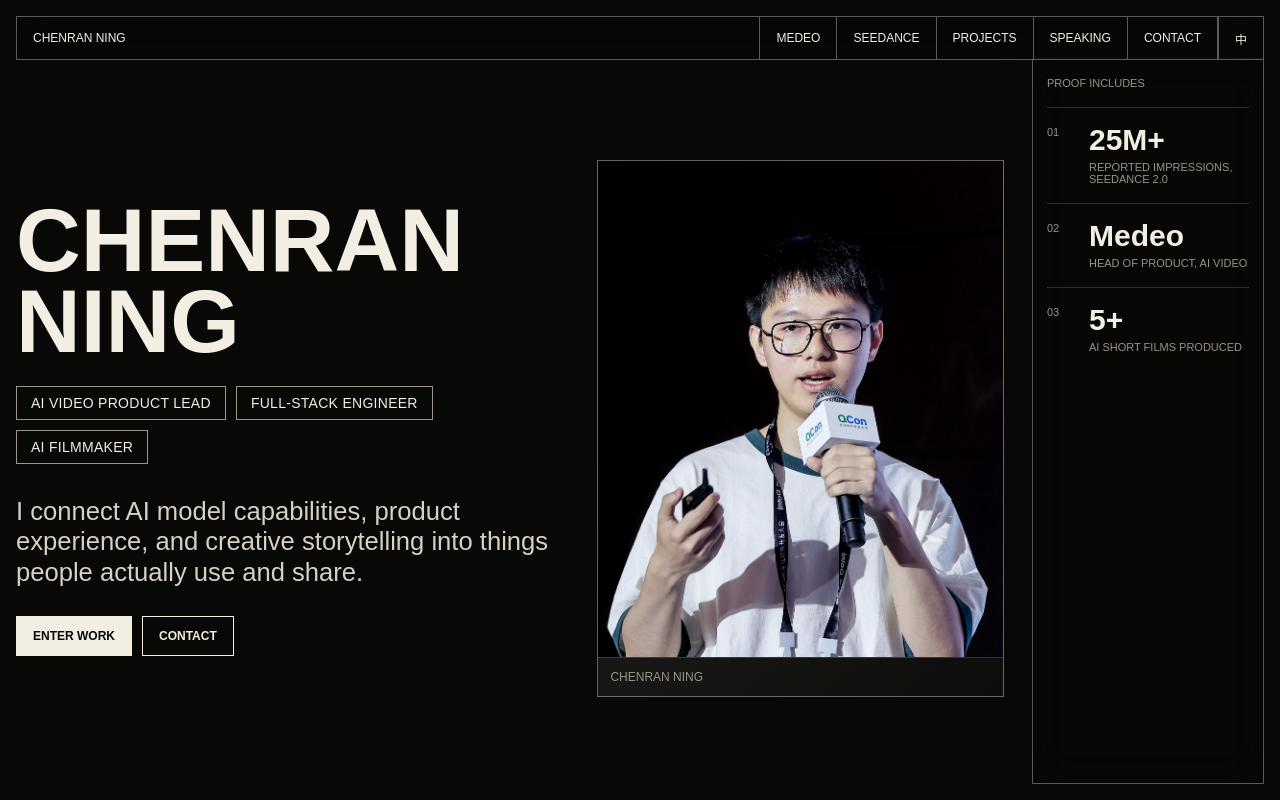
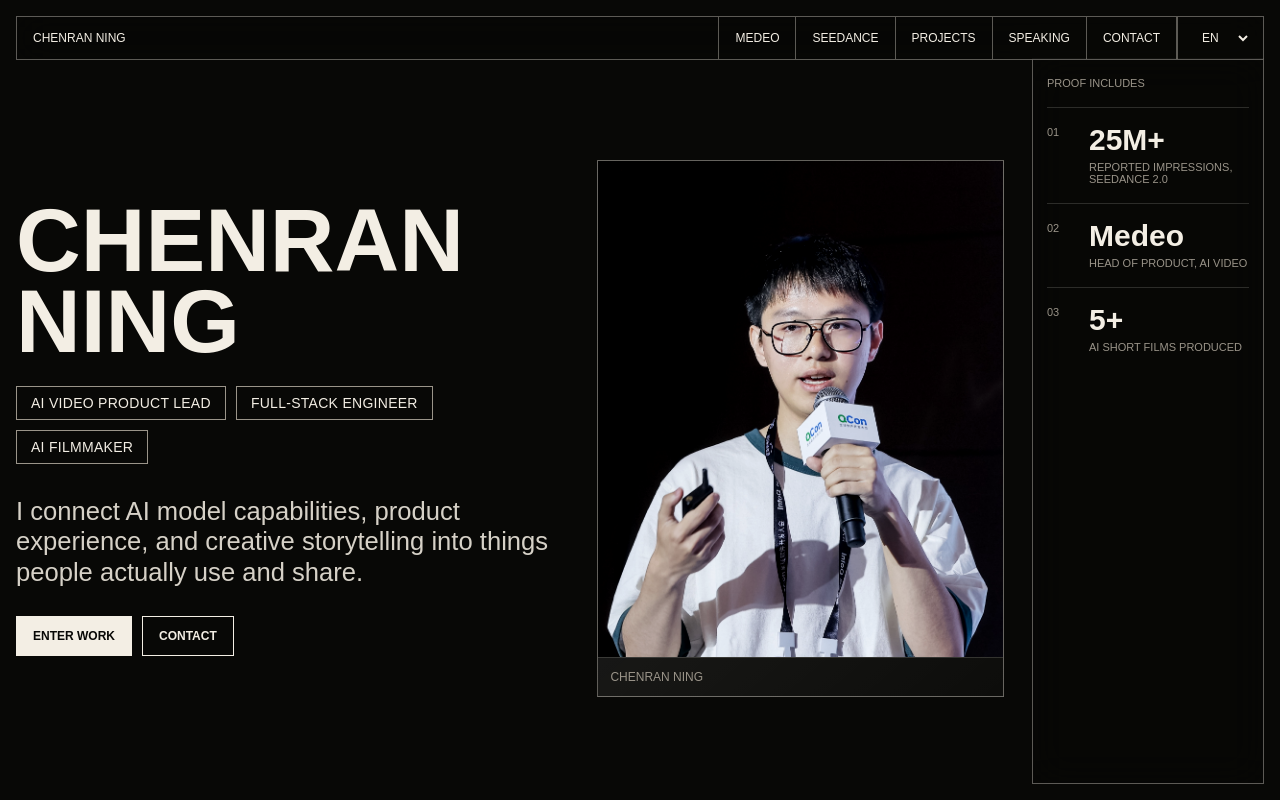
Before and after one commit to jw782cn/chenran-site, a Next.js app: page / in a window 1280 px wide. Shown: the top 800 px of the page. Built offline with nearby package versions, Linux system fonts and the light colour scheme; no server answers.

Commit message:
fix(site): 修复喜鹊字体加载 + 语言下拉菜单样式

```diff
--- a/app/globals.css
+++ b/app/globals.css
@@ -1,6 +1,6 @@
 @font-face {
-  font-family: "Xique Song";
-  src: url("/fonts/xique-song.ttf") format("truetype");
+  font-family: XiqueSong;
+  src: url("/fonts/xique-song.woff2") format("woff2");
   font-weight: normal;
   font-style: normal;
   font-display: swap;
@@ -727,29 +727,32 @@ h2 {
   }
 }
 
-.lang-toggle {
+.lang-select-wrapper {
   min-height: 42px;
   display: inline-flex;
   align-items: center;
-  padding: 0 16px;
-  font-size: 12px;
-  letter-spacing: 0;
+  padding: 0 12px;
+  border-left: 1px solid var(--line);
+}
+
+.lang-select {
   background: none;
   border: none;
-  border-left: 1px solid var(--line);
   color: var(--paper);
+  font-size: 12px;
+  padding: 4px 8px;
   cursor: pointer;
   font-family: inherit;
-  text-transform: uppercase;
+  appearance: auto;
 }
 
-.lang-toggle:hover {
-  background: rgba(243, 238, 228, 0.08);
+[data-locale="zh"],
+[data-locale="zh"] * {
+  font-family: XiqueSong, "PingFang SC", "Microsoft YaHei", sans-serif !important;
 }
 
 [data-locale="zh"] h1,
 [data-locale="zh"] h2,
 [data-locale="zh"] h3 {
-  font-family: "Xique Song", serif;
   text-transform: none;
 }
--- a/app/page.tsx
+++ b/app/page.tsx
@@ -26,9 +26,16 @@ function PageContent() {
               {item}
             </a>
           ))}
-          <button className="lang-toggle" onClick={toggle} type="button">
-            {t.langToggle}
-          </button>
+          <div className="lang-select-wrapper">
+            <select
+              className="lang-select"
+              value={locale}
+              onChange={(e) => { if (e.target.value !== locale) toggle(); }}
+            >
+              <option value="en">EN</option>
+              <option value="zh">中文</option>
+            </select>
+          </div>
         </nav>
       </header>
 
```
Also changed, not shown: public/fonts/xique-song.woff2 (added), 1 other file (tests, documents, lock files or other folders).
